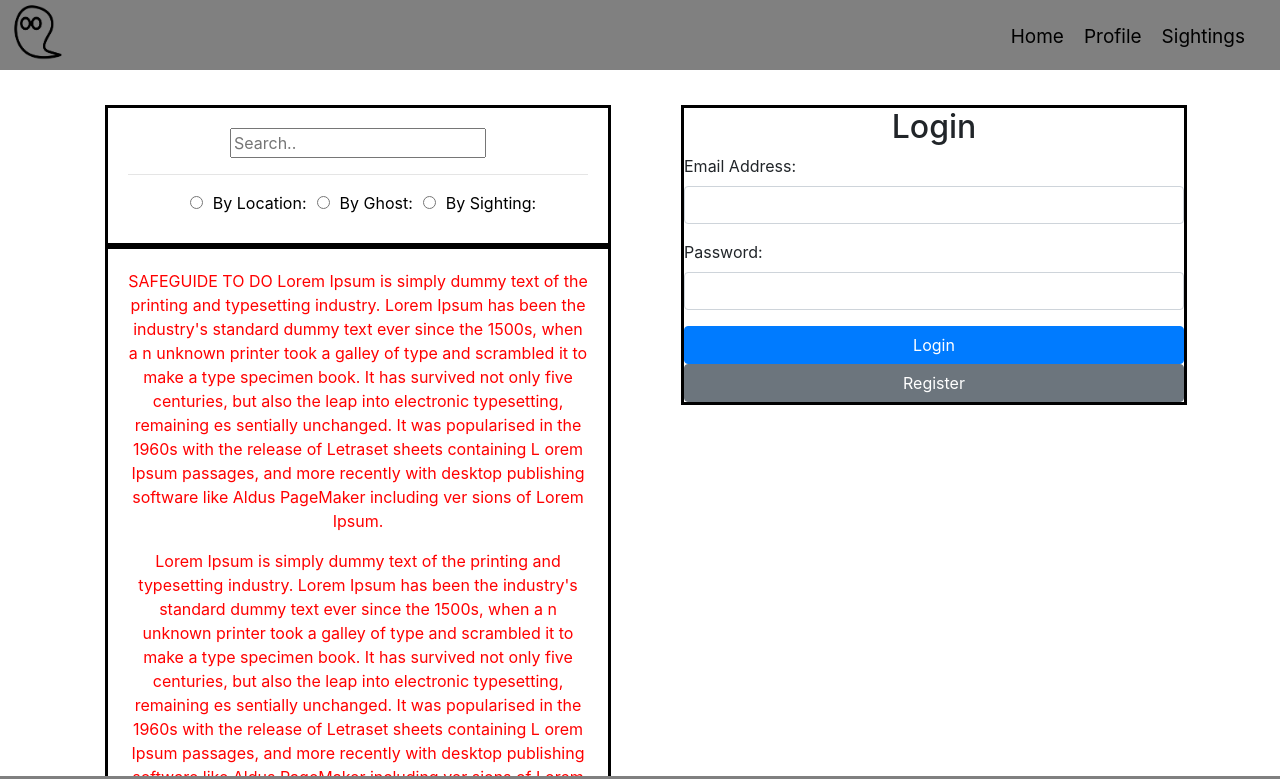
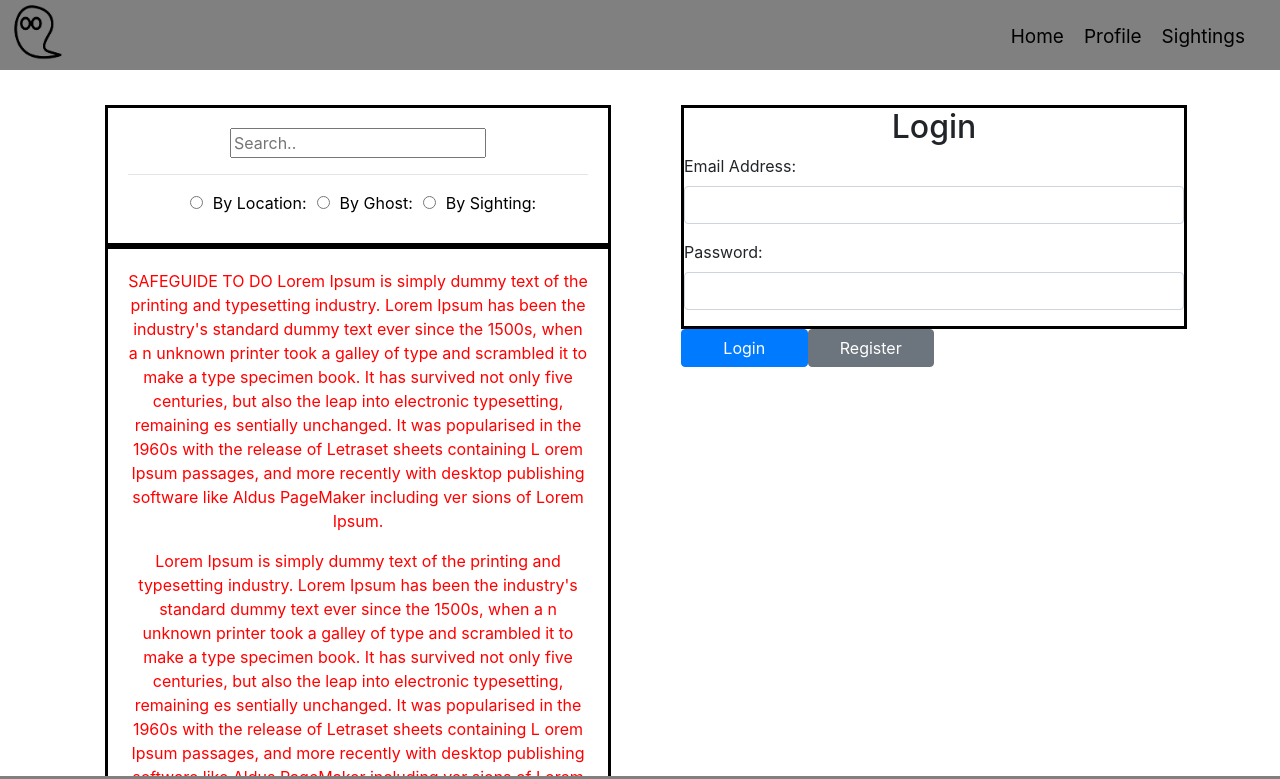
Before and after one commit to GuardianAngel-CSE3330/guardian-angel, a React (Create React App) app in the folder frontend/: page / in a window 1280 px wide. Shown: the top 779 px of the page. Built offline with nearby package versions, Linux system fonts and the light colour scheme.

Commit message:
Login works now

```diff
--- a/frontend/src/components/formsComponent/loginForm.jsx
+++ b/frontend/src/components/formsComponent/loginForm.jsx
@@ -4,18 +4,16 @@ class LoginForm extends React.Component{
     state = {
         email: '',
         password: ''
-
     }
 
-
     loginWithCredentials() {
-        axios.post(`172.18.0.2:8000/api/public/users/login`,
+        axios.post(`http://localhost:8000/api/public/users/login`,
         this.state)
         .then(res => {
-            debugger;
             console.log(res);
             }
         )
+        //Once you get the bearer token --> store it in local storage
     }
 
 
@@ -43,13 +41,13 @@ class LoginForm extends React.Component{
                             name = "password"
                             onChange={e => this.handleChangePW(e)}/>
                     </div>
-                    <button type = "submit" className = "btn btn-primary" onClick={() => this.loginWithCredentials()}>
-                        Login
-                    </button>
-                    <button type = "submit" className = "btn btn-secondary">
-                        Register
-                    </button>
                 </form>
+                <button type="button" className = "btn btn-primary col-3" onClick={e => this.loginWithCredentials()}>
+                    Login
+                </button>
+                <button type="button" className = "btn btn-secondary col-3">
+                    Register
+                </button>
             </div>
         )
     }
```
Also changed, not shown: 1 other file (tests, documents, lock files or other folders).
